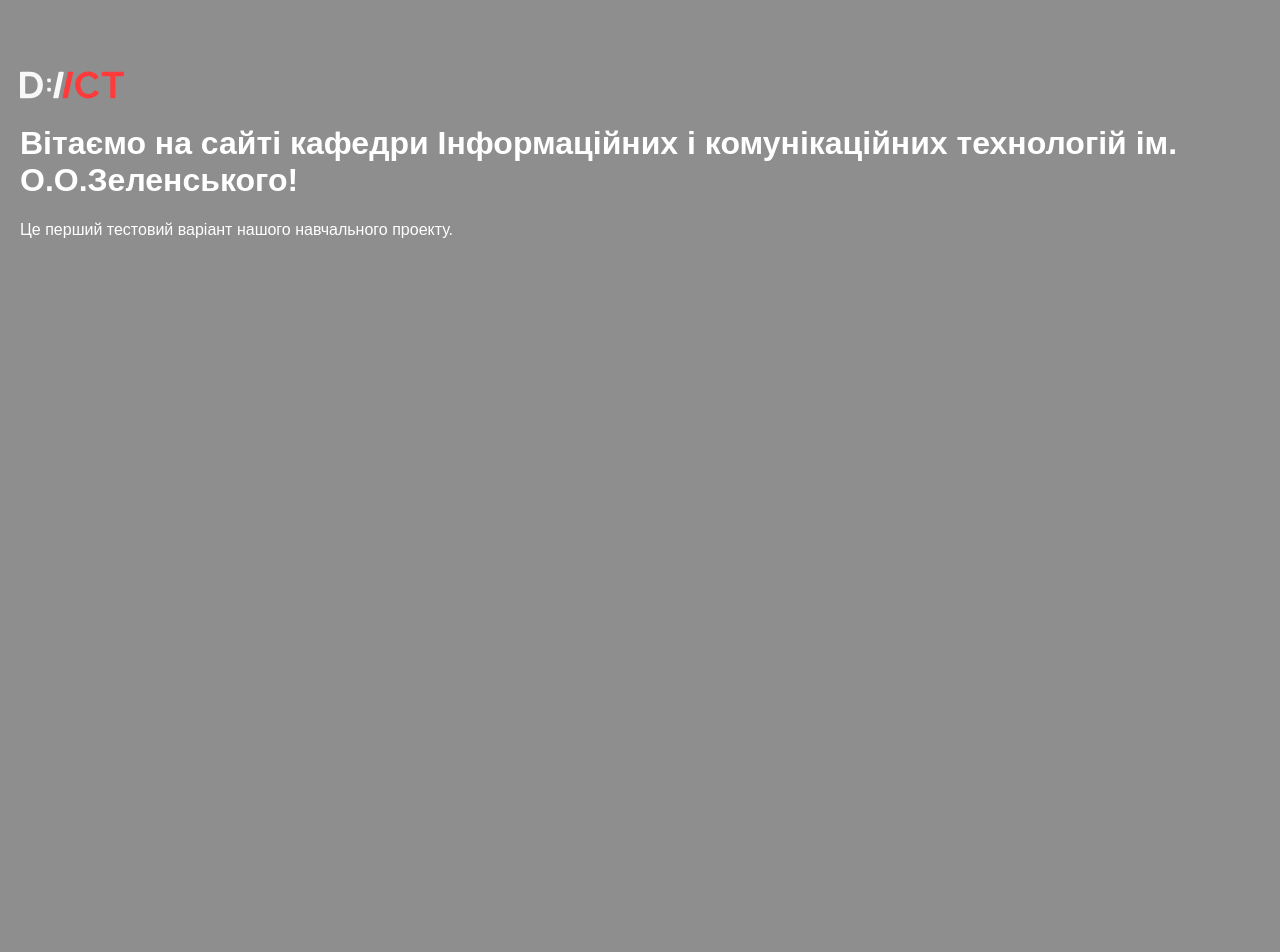
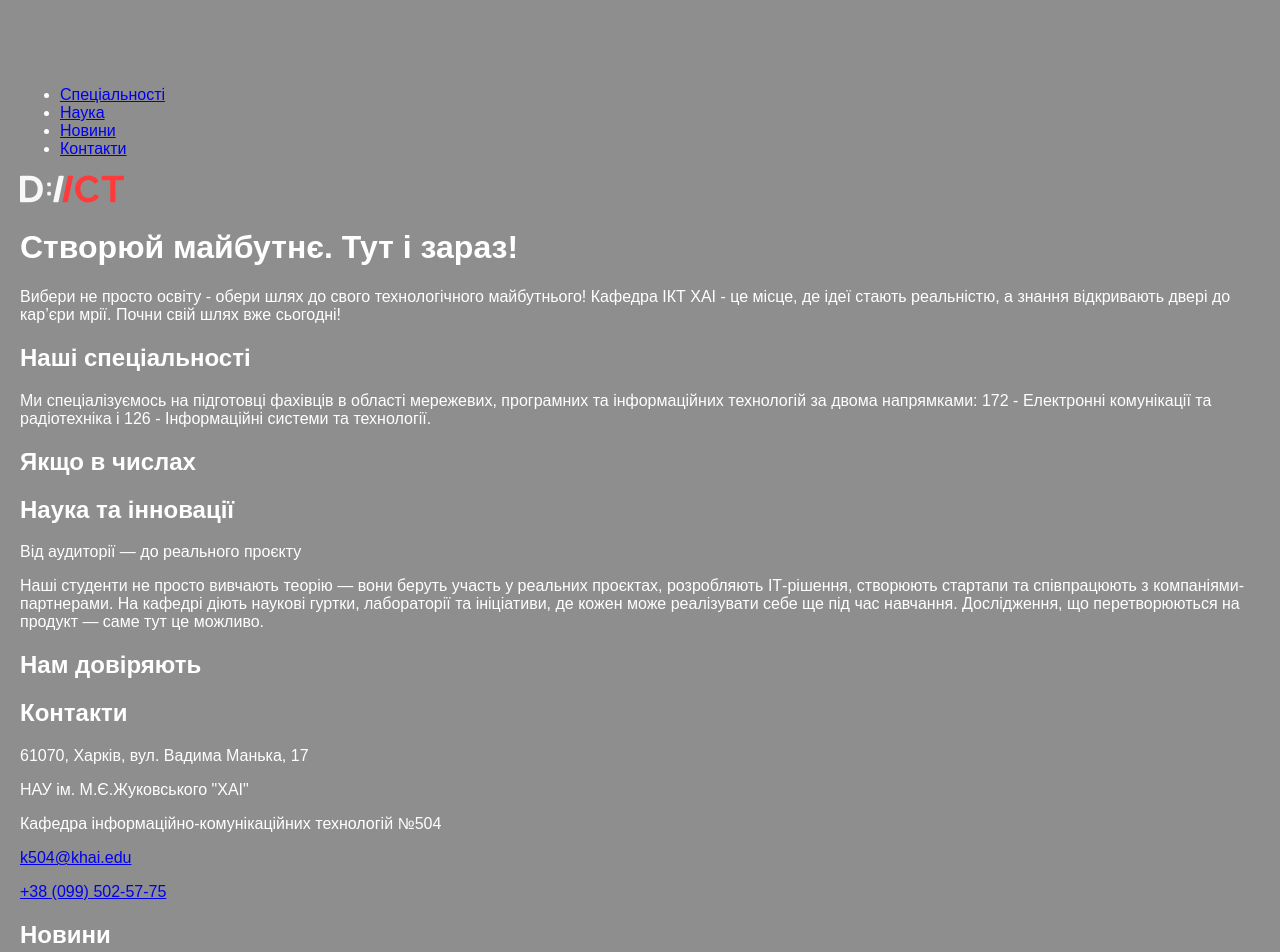
Before and after one commit to kraken001k/DICT_Frontend_Education_Serhii_Zeibel_gr529, a plain HTML site: page index.html in a window 1280 px wide. Before the commit the page ends 800 px from the top, so only its background shows below. Drawn offline with Linux system fonts and the light colour scheme.

Commit message:
Practical work #2: created a basic page structure

```diff
--- a/index.html
+++ b/index.html
@@ -10,10 +10,65 @@
     <script src="js/main.js"></script>
 </head>
 <body>
+<!-- Головне меню -->
+<nav>
+    <ul>
+        <li><a href="#specialties">Спеціальності</a></li>
+        <li><a href="#science">Наука</a></li>
+        <li><a href="#news">Новини</a></li>
+        <li><a href="#contact">Контакти</a></li>
+    </ul>
+</nav>
+
 <div>
+    <!-- Логотип кафедри -->
     <img src="images/logo.svg" alt="Department Logo">
-    <h1>Вітаємо на сайті кафедри Інформаційних і комунікаційних технологій ім. О.О.Зеленського!</h1>
-    <p>Це перший тестовий варіант нашого навчального проекту.</p>
+
+    <!-- Головний заголовок -->
+    <h1>Створюй майбутнє. Тут і зараз!</h1>
+    <p>
+        Вибери не просто освіту - обери шлях до свого технологічного майбутнього!
+        Кафедра ІКТ ХАІ - це місце, де ідеї стають реальністю, а знання відкривають двері до кар’єри мрії.
+        Почни свій шлях вже сьогодні!
+    </p>
+
+    <!-- Розділ Наші спеціальності -->
+    <h2 id="specialties">Наші спеціальності</h2>
+    <p>
+        Ми спеціалізуємось на підготовці фахівців в області мережевих, програмних
+        та інформаційних технологій за двома напрямками:
+        172 - Електронні комунікації та радіотехніка і 126 - Інформаційні системи та технології.
+    </p>
+
+    <!-- Розділ Якщо в числах -->
+    <h2>Якщо в числах</h2>
+
+    <!-- Розділ Наука та інновації -->
+    <h2 id="science">Наука та інновації</h2>
+    <p>Від аудиторії — до реального проєкту</p>
+    <p>
+        Наші студенти не просто вивчають теорію — вони беруть участь у реальних
+        проєктах, розробляють ІТ-рішення, створюють стартапи та співпрацюють з компаніями-партнерами.
+        На кафедрі діють наукові гуртки, лабораторії та ініціативи, де кожен може реалізувати себе ще під час навчання.
+        Дослідження, що перетворюються на продукт — саме тут це можливо.
+    </p>
+
+    <!-- Розділ Нам довіряють -->
+    <h2>Нам довіряють</h2>
+
+    <!-- Розділ Контакти -->
+    <h2 id="contact">Контакти</h2>
+    <p>61070, Харків, вул. Вадима Манька, 17</p>
+    <p>НАУ ім. М.Є.Жуковського "ХАІ"</p>
+    <p>Кафедра інформаційно-комунікаційних технологій №504</p>
+
+    <!-- Посилання на email та телефон -->
+    <p><a href="mailto:k504@khai.edu">k504@khai.edu</a></p>
+    <p><a href="tel:+380995025775">+38 (099) 502-57-75</a></p>
+
+
+    <!-- Розділ Новини -->
+    <h2 id="news">Новини</h2>
 </div>
 </body>
 </html>
```
